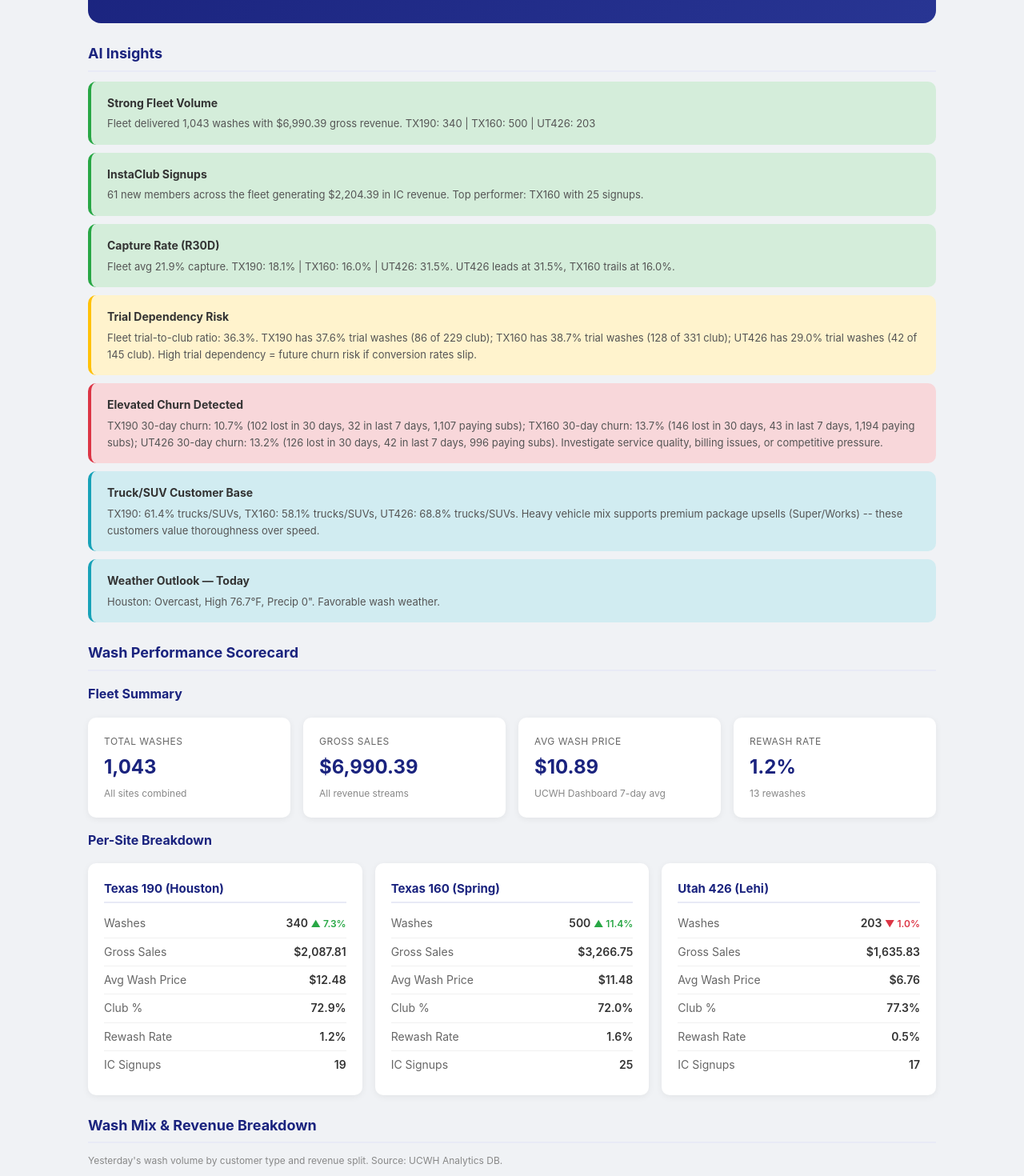
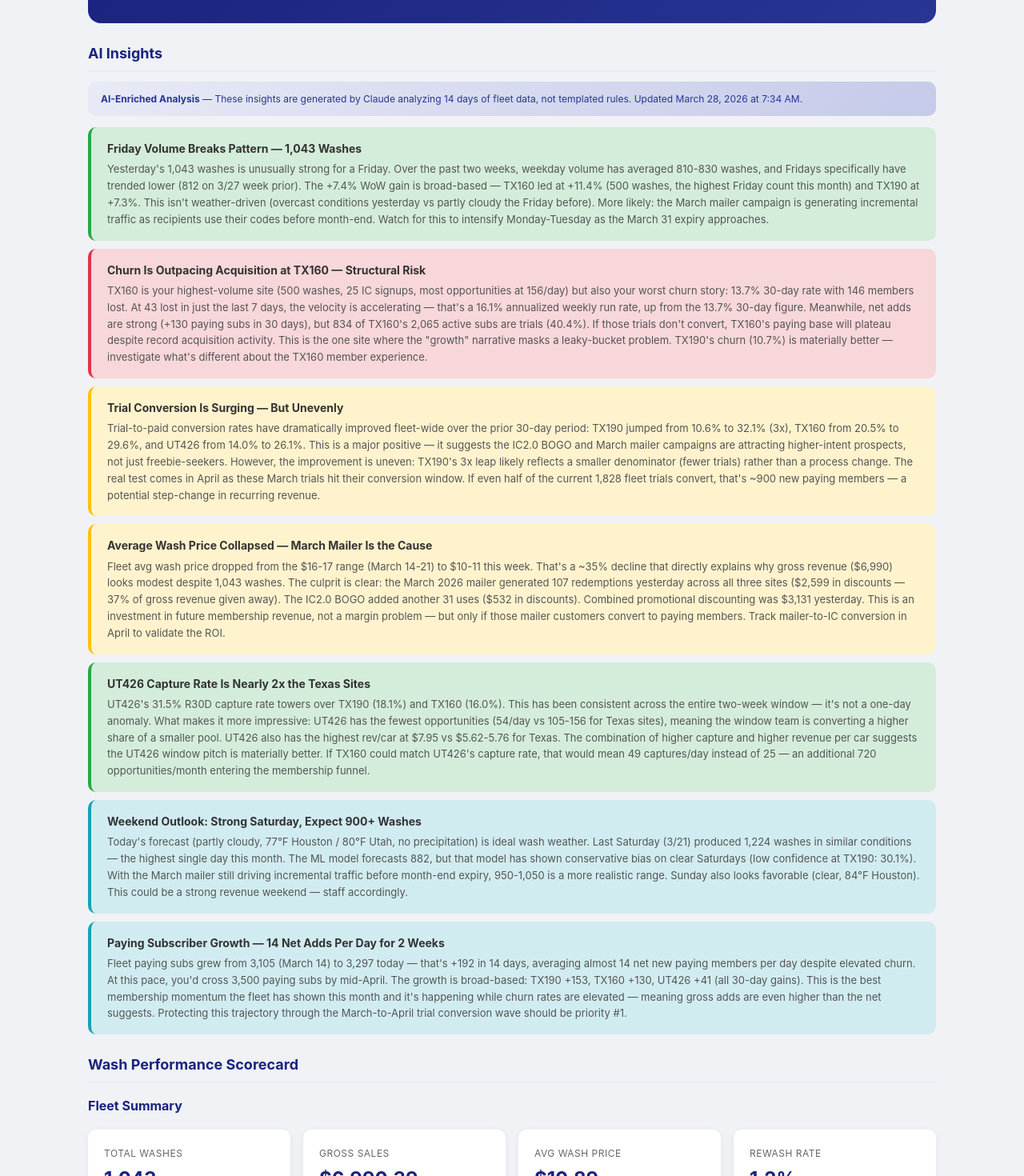
Before and after one commit to jbass698-121/ucwh-morning-briefings, a plain HTML site: page morning-briefings/morning-briefing-2026-03-28.html in a window 1280 px wide. Shown: the part 123-1593 px from the top of the page at 80% size. Drawn offline with Linux system fonts and the light colour scheme.

Commit message:
Update morning briefing 2026-03-28 with AI-enriched insights

```diff
--- a/morning-briefings/morning-briefing-2026-03-28.html
+++ b/morning-briefings/morning-briefing-2026-03-28.html
@@ -66,35 +66,48 @@ table tr.fleet-total td { font-weight:700; background:#e8eaf6; border-top:2px so
     <h1>UCWH Morning Briefing &mdash; Saturday, Saturday, March 28, 2026</h1>
     <div class="subtitle">Data for yesterday (Friday, Friday, March 27, 2026)</div>
   </div>
+  <!-- INSIGHTS_START -->
   <h2>AI Insights</h2>
+  <div style="background:linear-gradient(135deg,#e8eaf6,#c5cae9); border-radius:10px; padding:12px 16px; margin-bottom:14px; font-size:12px; color:#283593;">
+    <strong>AI-Enriched Analysis</strong> — These insights are generated by Claude analyzing 14 days of fleet data, not templated rules. Updated March 28, 2026 at <span id="enrich-time"></span>.
+    <script>document.getElementById('enrich-time').textContent = new Date().toLocaleTimeString('en-US', {hour:'numeric',minute:'2-digit',hour12:true,timeZone:'America/Chicago'});</script>
+  </div>
+
   <div class="alert alert-success">
-    <div class="alert-title">Strong Fleet Volume</div>
-    <div class="alert-text">Fleet delivered 1,043 washes with $6,990.39 gross revenue. TX190: 340 | TX160: 500 | UT426: 203</div>
+    <div class="alert-title">Friday Volume Breaks Pattern — 1,043 Washes</div>
+    <div class="alert-text">Yesterday's 1,043 washes is unusually strong for a Friday. Over the past two weeks, weekday volume has averaged 810-830 washes, and Fridays specifically have trended lower (812 on 3/27 week prior). The +7.4% WoW gain is broad-based — TX160 led at +11.4% (500 washes, the highest Friday count this month) and TX190 at +7.3%. This isn't weather-driven (overcast conditions yesterday vs partly cloudy the Friday before). More likely: the March mailer campaign is generating incremental traffic as recipients use their codes before month-end. Watch for this to intensify Monday-Tuesday as the March 31 expiry approaches.</div>
   </div>
+
+  <div class="alert alert-danger">
+    <div class="alert-title">Churn Is Outpacing Acquisition at TX160 — Structural Risk</div>
+    <div class="alert-text">TX160 is your highest-volume site (500 washes, 25 IC signups, most opportunities at 156/day) but also your worst churn story: 13.7% 30-day rate with 146 members lost. At 43 lost in just the last 7 days, the velocity is accelerating — that's a 16.1% annualized weekly run rate, up from the 13.7% 30-day figure. Meanwhile, net adds are strong (+130 paying subs in 30 days), but 834 of TX160's 2,065 active subs are trials (40.4%). If those trials don't convert, TX160's paying base will plateau despite record acquisition activity. This is the one site where the "growth" narrative masks a leaky-bucket problem. TX190's churn (10.7%) is materially better — investigate what's different about the TX160 member experience.</div>
+  </div>
+
+  <div class="alert alert-warning">
+    <div class="alert-title">Trial Conversion Is Surging — But Unevenly</div>
+    <div class="alert-text">Trial-to-paid conversion rates have dramatically improved fleet-wide over the prior 30-day period: TX190 jumped from 10.6% to 32.1% (3x), TX160 from 20.5% to 29.6%, and UT426 from 14.0% to 26.1%. This is a major positive — it suggests the IC2.0 BOGO and March mailer campaigns are attracting higher-intent prospects, not just freebie-seekers. However, the improvement is uneven: TX190's 3x leap likely reflects a smaller denominator (fewer trials) rather than a process change. The real test comes in April as these March trials hit their conversion window. If even half of the current 1,828 fleet trials convert, that's ~900 new paying members — a potential step-change in recurring revenue.</div>
+  </div>
+
+  <div class="alert alert-warning">
+    <div class="alert-title">Average Wash Price Collapsed — March Mailer Is the Cause</div>
+    <div class="alert-text">Fleet avg wash price dropped from the $16-17 range (March 14-21) to $10-11 this week. That's a ~35% decline that directly explains why gross revenue ($6,990) looks modest despite 1,043 washes. The culprit is clear: the March 2026 mailer generated 107 redemptions yesterday across all three sites ($2,599 in discounts — 37% of gross revenue given away). The IC2.0 BOGO added another 31 uses ($532 in discounts). Combined promotional discounting was $3,131 yesterday. This is an investment in future membership revenue, not a margin problem — but only if those mailer customers convert to paying members. Track mailer-to-IC conversion in April to validate the ROI.</div>
+  </div>
+
   <div class="alert alert-success">
-    <div class="alert-title">InstaClub Signups</div>
-    <div class="alert-text">61 new members across the fleet generating $2,204.39 in IC revenue. Top performer: TX160 with 25 signups.</div>
+    <div class="alert-title">UT426 Capture Rate Is Nearly 2x the Texas Sites</div>
+    <div class="alert-text">UT426's 31.5% R30D capture rate towers over TX190 (18.1%) and TX160 (16.0%). This has been consistent across the entire two-week window — it's not a one-day anomaly. What makes it more impressive: UT426 has the fewest opportunities (54/day vs 105-156 for Texas sites), meaning the window team is converting a higher share of a smaller pool. UT426 also has the highest rev/car at $7.95 vs $5.62-5.76 for Texas. The combination of higher capture and higher revenue per car suggests the UT426 window pitch is materially better. If TX160 could match UT426's capture rate, that would mean 49 captures/day instead of 25 — an additional 720 opportunities/month entering the membership funnel.</div>
   </div>
-  <div class="alert alert-success">
-    <div class="alert-title">Capture Rate (R30D)</div>
-    <div class="alert-text">Fleet avg 21.9% capture. TX190: 18.1% | TX160: 16.0% | UT426: 31.5%. UT426 leads at 31.5%, TX160 trails at 16.0%.</div>
+
+  <div class="alert alert-info">
+    <div class="alert-title">Weekend Outlook: Strong Saturday, Expect 900+ Washes</div>
+    <div class="alert-text">Today's forecast (partly cloudy, 77°F Houston / 80°F Utah, no precipitation) is ideal wash weather. Last Saturday (3/21) produced 1,224 washes in similar conditions — the highest single day this month. The ML model forecasts 882, but that model has shown conservative bias on clear Saturdays (low confidence at TX190: 30.1%). With the March mailer still driving incremental traffic before month-end expiry, 950-1,050 is a more realistic range. Sunday also looks favorable (clear, 84°F Houston). This could be a strong revenue weekend — staff accordingly.</div>
   </div>
-  <div class="alert alert-warning">
-    <div class="alert-title">Trial Dependency Risk</div>
-    <div class="alert-text">Fleet trial-to-club ratio: 36.3%. TX190 has 37.6% trial washes (86 of 229 club); TX160 has 38.7% trial washes (128 of 331 club); UT426 has 29.0% trial washes (42 of 145 club). High trial dependency = future churn risk if conversion rates slip.</div>
+
+  <div class="alert alert-info">
+    <div class="alert-title">Paying Subscriber Growth — 14 Net Adds Per Day for 2 Weeks</div>
+    <div class="alert-text">Fleet paying subs grew from 3,105 (March 14) to 3,297 today — that's +192 in 14 days, averaging almost 14 net new paying members per day despite elevated churn. At this pace, you'd cross 3,500 paying subs by mid-April. The growth is broad-based: TX190 +153, TX160 +130, UT426 +41 (all 30-day gains). This is the best membership momentum the fleet has shown this month and it's happening while churn rates are elevated — meaning gross adds are even higher than the net suggests. Protecting this trajectory through the March-to-April trial conversion wave should be priority #1.</div>
   </div>
-  <div class="alert alert-danger">
-    <div class="alert-title">Elevated Churn Detected</div>
-    <div class="alert-text">TX190 30-day churn: 10.7% (102 lost in 30 days, 32 in last 7 days, 1,107 paying subs); TX160 30-day churn: 13.7% (146 lost in 30 days, 43 in last 7 days, 1,194 paying subs); UT426 30-day churn: 13.2% (126 lost in 30 days, 42 in last 7 days, 996 paying subs). Investigate service quality, billing issues, or competitive pressure.</div>
-  </div>
-  <div class="alert alert-info">
-    <div class="alert-title">Truck/SUV Customer Base</div>
-    <div class="alert-text">TX190: 61.4% trucks/SUVs, TX160: 58.1% trucks/SUVs, UT426: 68.8% trucks/SUVs. Heavy vehicle mix supports premium package upsells (Super/Works) -- these customers value thoroughness over speed.</div>
-  </div>
-  <div class="alert alert-info">
-    <div class="alert-title">Weather Outlook — Today</div>
-    <div class="alert-text">Houston: Overcast, High 76.7°F, Precip 0". Favorable wash weather.</div>
-  </div>
+  <!-- INSIGHTS_END -->
   <h2>Wash Performance Scorecard</h2>
   <h3>Fleet Summary</h3>
   <div class="kpi-row">
@@ -337,32 +350,24 @@ table tr.fleet-total td { font-weight:700; background:#e8eaf6; border-top:2px so
   <p style="font-size:11px;color:#888;margin-top:6px;font-style:italic;">Model v2.3 | Confidence: <span style="display:inline-block;width:8px;height:8px;border-radius:50%;background:#ef4444;margin-right:3px;"></span>TX190: low (30.1%) &nbsp;|&nbsp; <span style="display:inline-block;width:8px;height:8px;border-radius:50%;background:#f59e0b;margin-right:3px;"></span>TX160: medium (23.8%) &nbsp;|&nbsp; <span style="display:inline-block;width:8px;height:8px;border-radius:50%;background:#10b981;margin-right:3px;"></span>UT426: high (19.1%)</p>
   <h2>Recommended Actions</h2>
   <div class="action-item">
-    <div class="action-title">1. TX190 — Reduce Member Churn</div>
-    <div class="action-text">30-day churn rate is 10.7% -- 102 members lost in 30 days (32 in the last 7 days) out of 1,107 paying subs. Pull the cancellation reason report, check for billing failures, and consider a save-offer for at-risk members.</div>
+    <div class="action-title">1. TX160 — Diagnose Accelerating Churn (URGENT)</div>
+    <div class="action-text">TX160 lost 43 members in just the last 7 days — that's a 16.1% annualized weekly run rate, accelerating beyond the 13.7% 30-day average. With 834 trials in the funnel, a churn spike now would compound through April. Pull the TX160 cancellation reason report this weekend. Compare against TX190 (10.7% churn) to identify what's different — service quality, billing failure rate, or competitive pressure. This is the single highest-leverage action item on the board.</div>
   </div>
   <div class="action-item">
-    <div class="action-title">2. TX160 — Reduce Member Churn</div>
-    <div class="action-text">30-day churn rate is 13.7% -- 146 members lost in 30 days (43 in the last 7 days) out of 1,194 paying subs. Pull the cancellation reason report, check for billing failures, and consider a save-offer for at-risk members.</div>
+    <div class="action-title">2. Fleet — Prepare for March Trial Conversion Wave</div>
+    <div class="action-text">1,828 active trials across the fleet will hit their conversion windows in April. At the current 29.3% fleet conversion rate, that's ~536 potential new paying members — but only if the conversion touchpoints fire on time. Verify that day-14 upgrade texts, attendant pitch scripts, and lock-in pricing offers are all active and triggered. The March mailer drove many of these trials, so they're higher-intent than average — don't let them lapse through operational gaps.</div>
   </div>
   <div class="action-item">
-    <div class="action-title">3. UT426 — Reduce Member Churn</div>
-    <div class="action-text">30-day churn rate is 13.2% -- 126 members lost in 30 days (42 in the last 7 days) out of 996 paying subs. Pull the cancellation reason report, check for billing failures, and consider a save-offer for at-risk members.</div>
+    <div class="action-title">3. TX160 — Import UT426's Window Sales Playbook</div>
+    <div class="action-text">UT426 captures 31.5% of opportunities vs TX160's 16.0% — nearly double the rate. TX160 generates the most opportunities (156/day) but converts the fewest. If TX160 matched UT426's capture rate, that's 49 captures/day instead of 25, adding ~720 monthly funnel entries. Schedule a call between the UT426 and TX160 site managers to identify what's working — scripting, staffing model, or process differences. This is the biggest untapped growth lever in the fleet.</div>
   </div>
   <div class="action-item">
-    <div class="action-title">4. TX190 — Convert Trial Members</div>
-    <div class="action-text">37.6% of club washes are trials (86 trial vs 143 paid). Deploy targeted conversion touches: day-14 upgrade text, attendant pitch at second visit, and limited-time lock-in pricing before trial expiry.</div>
+    <div class="action-title">4. Fleet — Track March Mailer ROI Before April Campaign Decisions</div>
+    <div class="action-text">The March mailer generated 107 redemptions yesterday ($2,599 in discounts) and has been the dominant promotion all month. It's suppressing avg wash price ($10.89 vs $16-17 pre-campaign) but potentially driving trial acquisition. Before planning the April campaign, tag all March mailer users and measure: how many converted to IC members? What's their retention at 30 days? The answer determines whether April should repeat, modify, or pause the mailer strategy.</div>
   </div>
   <div class="action-item">
-    <div class="action-title">5. TX160 — Convert Trial Members</div>
-    <div class="action-text">38.7% of club washes are trials (128 trial vs 203 paid). Deploy targeted conversion touches: day-14 upgrade text, attendant pitch at second visit, and limited-time lock-in pricing before trial expiry.</div>
-  </div>
-  <div class="action-item">
-    <div class="action-title">6. UT426 — Convert Trial Members</div>
-    <div class="action-text">29.0% of club washes are trials (42 trial vs 103 paid). Deploy targeted conversion touches: day-14 upgrade text, attendant pitch at second visit, and limited-time lock-in pricing before trial expiry.</div>
-  </div>
-  <div class="action-item">
-    <div class="action-title">7. TX160 — Improve Same-Day Claim Rate</div>
-    <div class="action-text">Only 10 of 37 captured customers used their wash same-day (27.0%). Captured members who don't claim quickly are at risk of never activating. Send immediate welcome text with "your first wash is waiting" CTA within 1 hour of signup.</div>
+    <div class="action-title">5. Weekend — Staff for 950+ Saturday Volume</div>
+    <div class="action-text">Clear weather + end-of-month mailer urgency = likely above-forecast Saturday. ML model says 882 but has shown conservative Saturday bias. Last Saturday (3/21) hit 1,224 in similar conditions. Ensure full staffing at all sites, especially TX160 which could approach 500+ washes. Sunday looks equally favorable — plan for a strong two-day stretch.</div>
   </div>
 
   <div class="footer">
```
